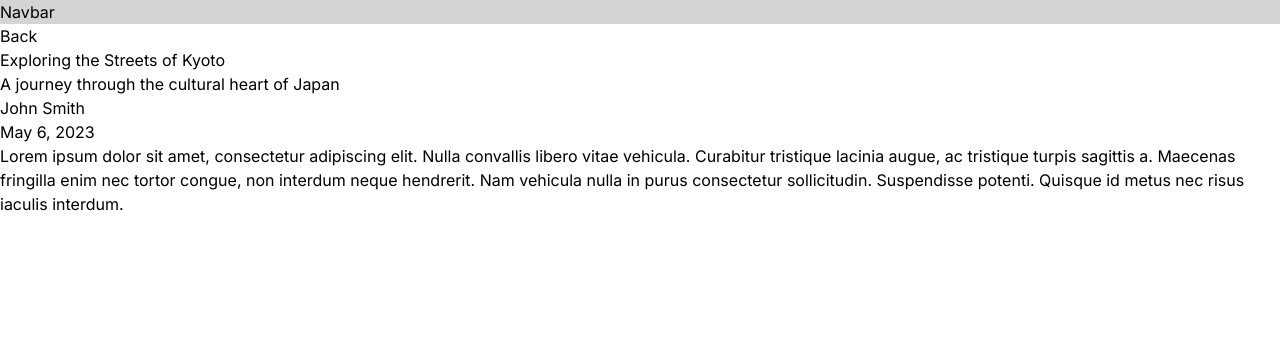
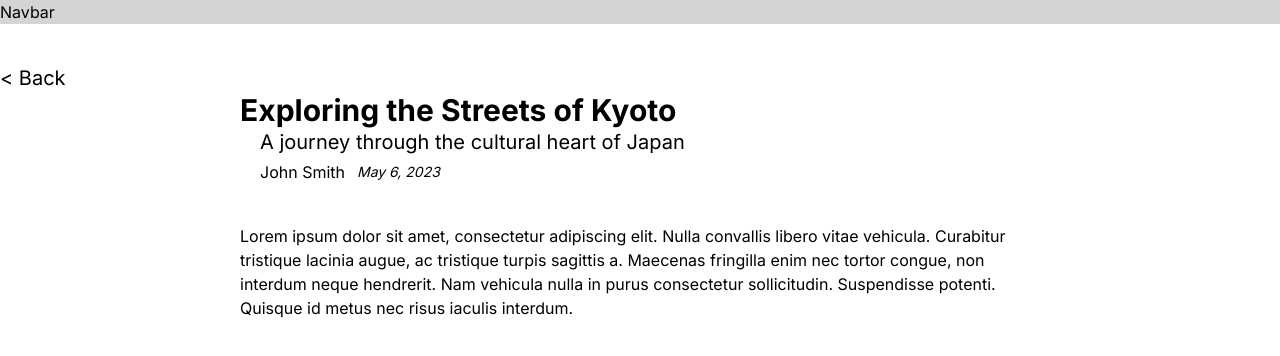
Before and after one commit to ad9311/voyages, a Next.js app: page /posts/1 in a window 1280 px wide. Shown: the top 356 px of the page. Built offline with nearby package versions, Linux system fonts and the light colour scheme.

Commit message:
Add styles to post content
Improve styles in main tag

```diff
--- a/app/globals.css
+++ b/app/globals.css
@@ -3,5 +3,5 @@
 @tailwind utilities;
 
 main {
-  @apply mx-auto container px-2 sm:px-0;
+  @apply mt-10 mx-auto container px-2 sm:px-0;
 }
--- a/app/loading.tsx
+++ b/app/loading.tsx
@@ -2,7 +2,7 @@ import React from 'react'
 
 function Loading() {
   return (
-    <div className="mx-auto container">Loading...</div>
+    <div className="mt-10 mx-auto container">Loading...</div>
   )
 }
 
--- a/app/posts/[id]/PostContent.tsx
+++ b/app/posts/[id]/PostContent.tsx
@@ -3,11 +3,13 @@ import { formatDate } from '@/app/helpers/formatDate'
 
 function PostContent(props: Post) {
   return (
-    <article>
-      <h2>{props.title}</h2>
-      <h3>{props.description}</h3>
-      <p>{props.author}</p>
-      <p>{formatDate(props.publishedAt)}</p>
+    <article className="w-[50rem] mx-auto">
+      <h2 className="text-3xl font-bold">{props.title}</h2>
+      <h3 className="text-xl pl-5">{props.description}</h3>
+      <div className="pl-5 mt-1 mb-10 flex items-center gap-3">
+        <p>{props.author}</p>
+        <p className="text-sm italic">{formatDate(props.publishedAt)}</p>
+      </div>
       <p>{props.content}</p>
     </article>
   )
--- a/app/posts/[id]/page.tsx
+++ b/app/posts/[id]/page.tsx
@@ -24,7 +24,7 @@ async function PostContentPage({ params }: { params: Params}) {
   return (
     <main>
       <section>
-        <Link href="/">Back</Link>
+        <Link href="/" className="text-xl">&#60; Back</Link>
         <Suspense fallback={<Loading />}>
           <PostContent {...post} />
         </Suspense>
```
